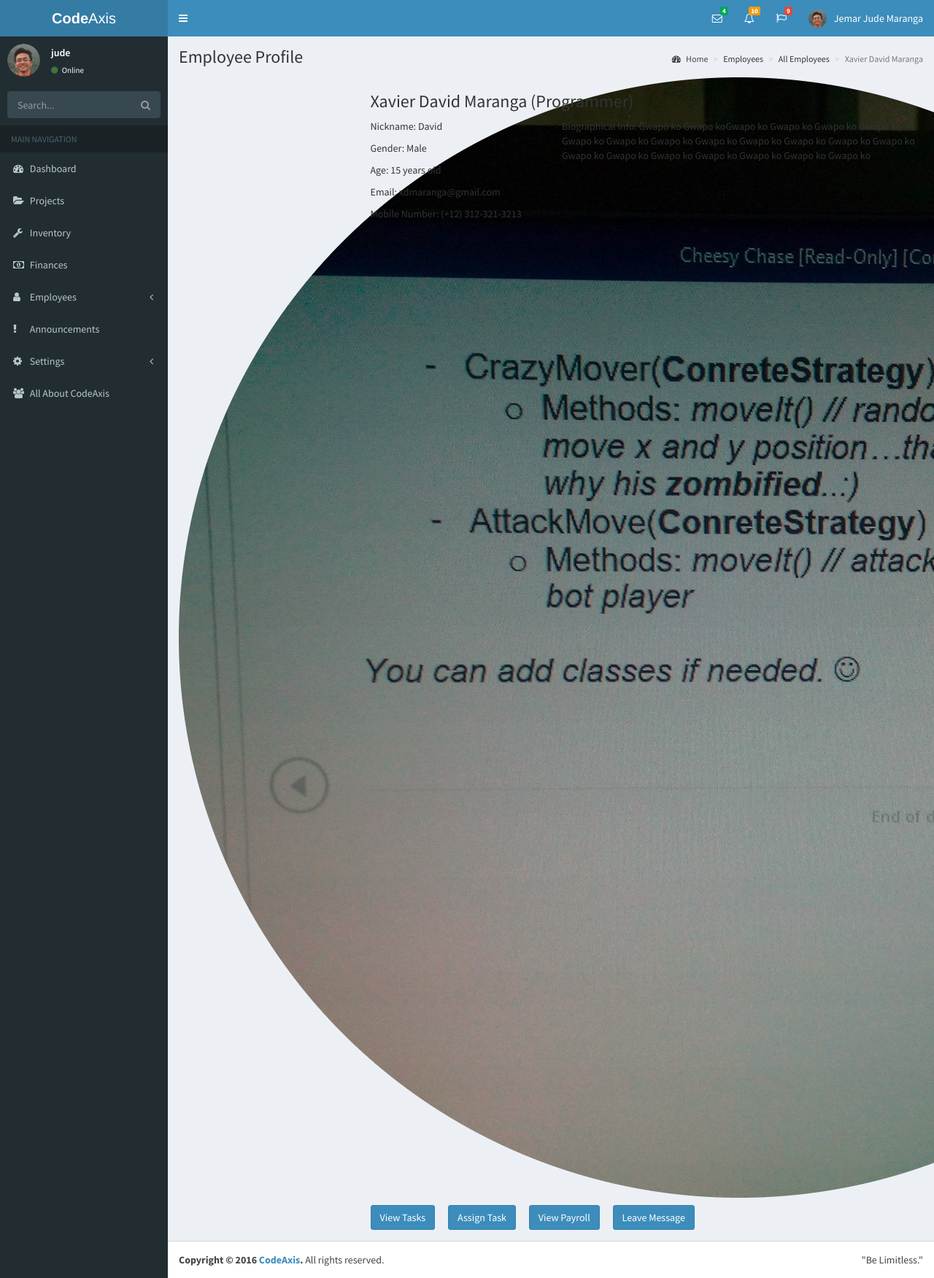
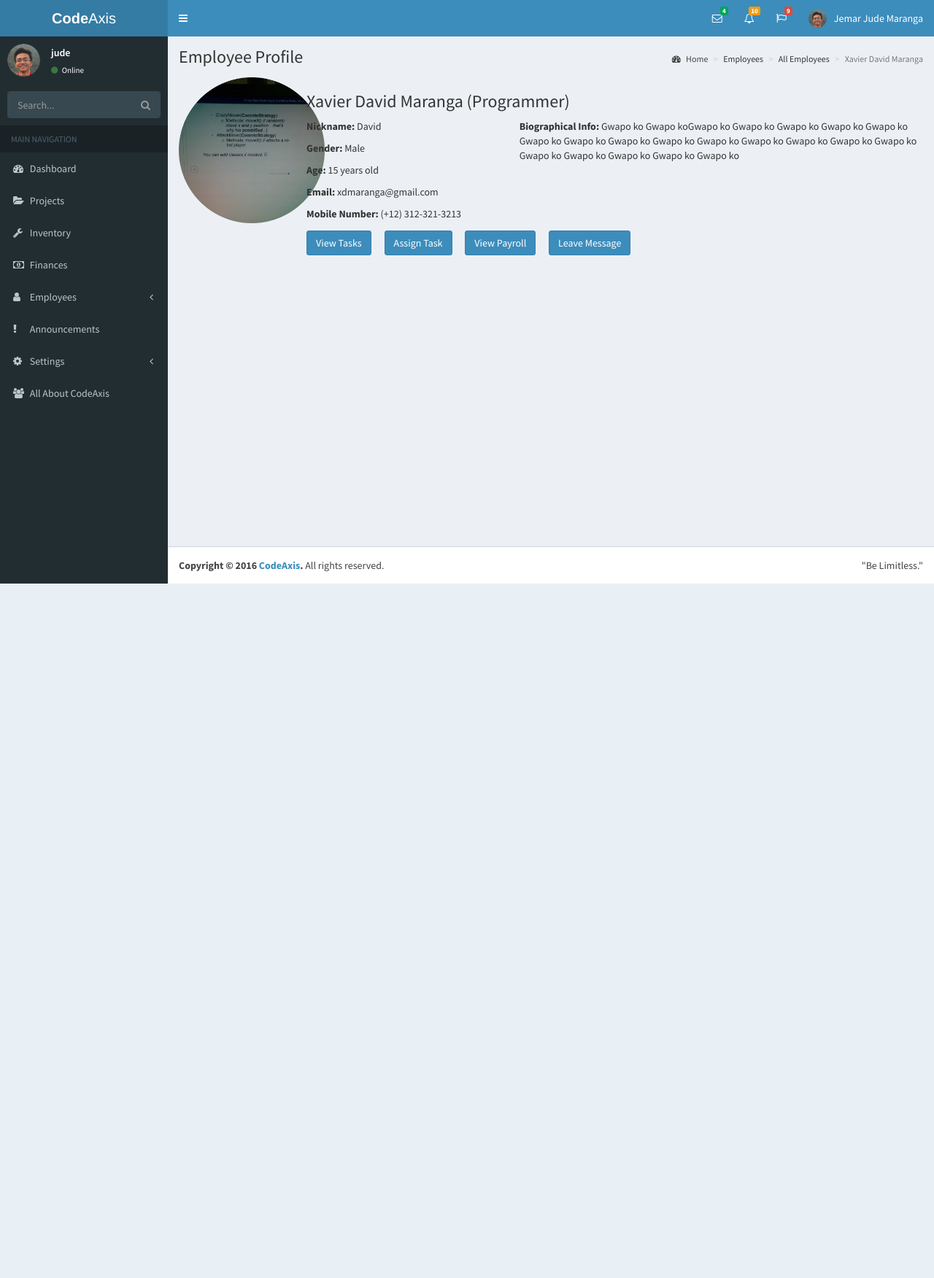
Before and after one commit to codeaxiscom/ca-management, a PHP site: page /employee-profile.php?username=David in a window 1280 px wide. Shown: the whole page at 73% size. After the commit the page ends 800 px from the top, so only its background shows below. Run offline with PHP 8.4, Linux system fonts and the light colour scheme; a user stored in the database is signed in; data comes from the database, SQL or seed files in the repository.

Commit message:
finished some stuff

```diff
--- a/css/employee-profile.css
+++ b/css/employee-profile.css
@@ -3,6 +3,13 @@ button.btn.btn-primary.profile-buttons {
 }
 .modal-dialog{
 	margin-top: 5%;
+}
+.profile-image {
+	width: 200px;
+	height: 200px;
+}
+.label-text {
+	font-weight: 700;
 }
 /****** VIEW TASK MODAL ******/
 .task-table{
--- a/employee-profile.php
+++ b/employee-profile.php
@@ -88,12 +88,12 @@
 				<!-- Main content -->
 				<section class="content">
 					<div class="row offset-bottom">
-						<div class="col-md-3">
+						<div class="col-md-2">
 							<p class="profile-image">
 								<img class="profile-image" src="<?php echo $profilepicture; ?>" />
 							</p>
 						</div>
-						<div class="col-md-9 offset-left">
+						<div class="col-md-10 offset-left">
 							<h3 class="profile-name"><?php echo $firstname . ' ' . $lastname; ?><span class="profile-position"> (<?php echo $position; ?>)</span></h3>
 							<div class="row">
 								<div class="col-md-4">
@@ -125,9 +125,9 @@
 						</div>
 					</div>
 					<div class="row">
-						<div class="col-md-3">
+						<div class="col-md-2">
 						</div>
-						<div class="col-md-9 offset-left">
+						<div class="col-md-10 offset-left">
 							<button type="button" class="btn btn-primary profile-buttons" data-toggle="modal" data-target="#view-tasks-modal">View Tasks</button>
 							<!--------------- VIEW TASKS MODAL ---------------->
 							<div class="modal fade" id="view-tasks-modal" role="dialog">
@@ -328,7 +328,7 @@
 											<h4 class="modal-title">New Message</h4>
 										</div>
 										<div class="modal-body">
-											<p class="profile-name">To: Xavier David A. Maranga<span class="date-message">Date: December 23, 2016</span></p><hr/>
+											<p class="profile-name">To: <?php echo $firstname . ' ' . $lastname;?><span class="date-message">Date: <?php echo date('F d, Y'); ?></span></p><hr/>
 											<input type="text" class="subject-input" placeholder="Subject"><hr/>
 											<textarea rows="10" class="textarea-input" placeholder="Your Message"></textarea>
 										</div>
--- a/thingstodo.txt
+++ b/thingstodo.txt
@@ -4,7 +4,7 @@ LOGIN FORM
 
 YOUR PROFILE
 1. Notification on success
-2. Too big image error
+2. Too big image error - DONE
 *profile.php && employee.css
 
 ADD NEW EMPLOYEE
@@ -12,7 +12,7 @@ ADD NEW EMPLOYEE
 *
 
 ALL EMPLOYEES
-1. Remove feature
+1. Remove feature - DONE
 2. Search
 
 INDIVIDUAL EMPLOYEES PAGE
```
Also changed, not shown: employees.php (+13 -1 lines).
